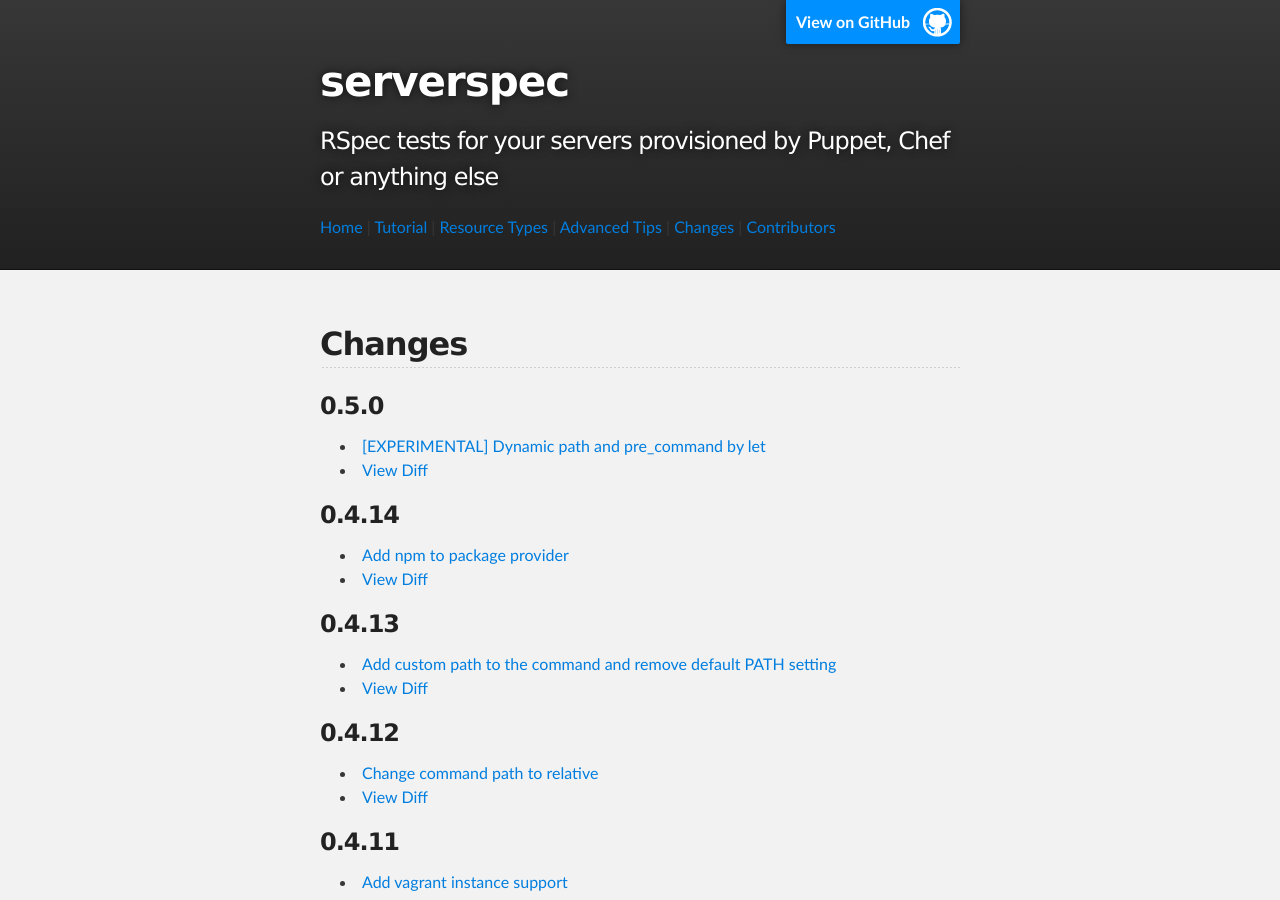
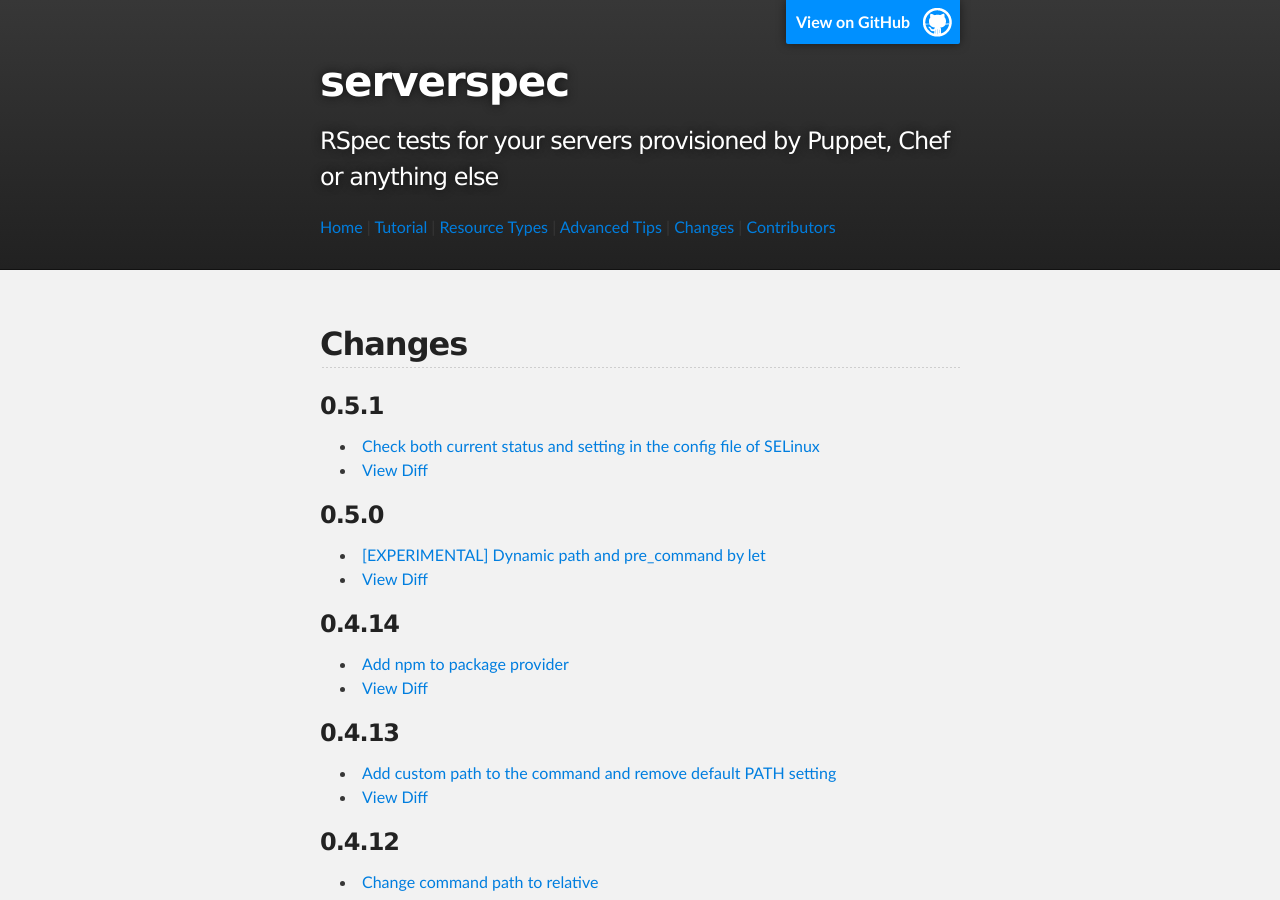
Before and after one commit to serverspec/serverspec.github.io, a Jekyll site: the page built from changes.md, in a window 1280 px wide and 900 px high. Built offline with Jekyll 4.4.1, drawn with Linux system fonts in a browser that asks for light colours; Markdown is read by kramdown in place of the engine named in the settings.

Commit message:
Add changes of v0.5.1

```diff
--- a/changes.md
+++ b/changes.md
@@ -4,6 +4,11 @@ title: Changes
 ---
 
 ## Changes
+
+### 0.5.1
+
+ * [Check both current status and setting in the config file of SELinux](https://github.com/mizzy/serverspec/pull/136)
+ * [View Diff](https://github.com/mizzy/serverspec/compare/v0.4.14...v0.5.0)
 
 ### 0.5.0
 
```
